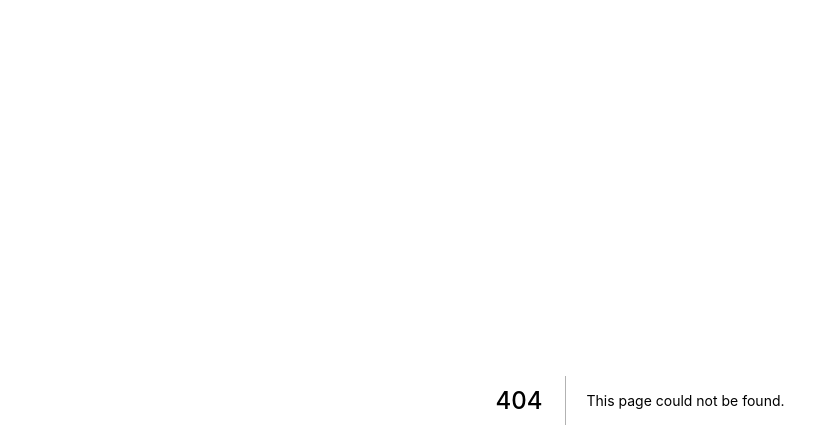
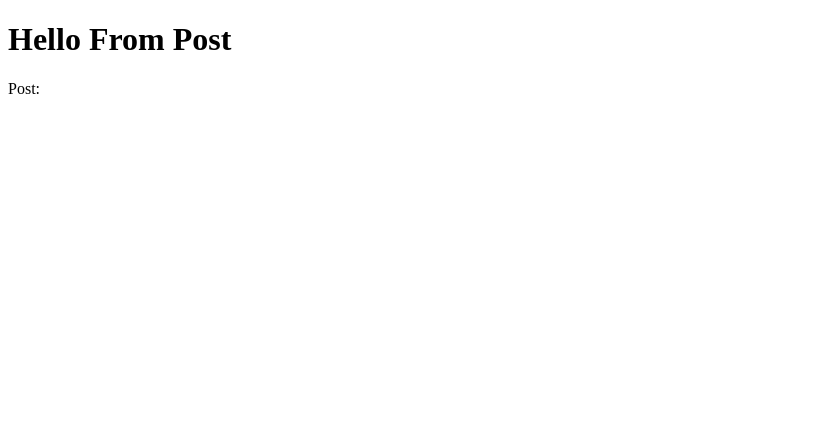
Before and after one commit to timefliez1210/Old-Portfolio-Website-NextJS, a Next.js app: page /blog/1 in a window 1280 px wide. Before the commit this address had no page. Shown: the top 448 px of the page, without its empty margins (0-839 px from the left). Built offline with nearby package versions, Linux system fonts and the light colour scheme.

Commit message:
added dynamic routing + pictures

```diff
--- /dev/null
+++ b/pages/blog/[slug].js
@@ -0,0 +1,15 @@
+import { useRouter } from "next/router";
+
+const Post = () => {
+  const router = useRouter();
+  const { pslug } = router.query;
+
+  return (
+    <div>
+      <h1> Hello From Post</h1>
+      <p>Post: {pslug}</p>
+    </div>
+  );
+};
+
+export default Post;
```
Also changed, not shown: components/blog_overview/blogOverview.component.jsx (+9 -3 lines).
